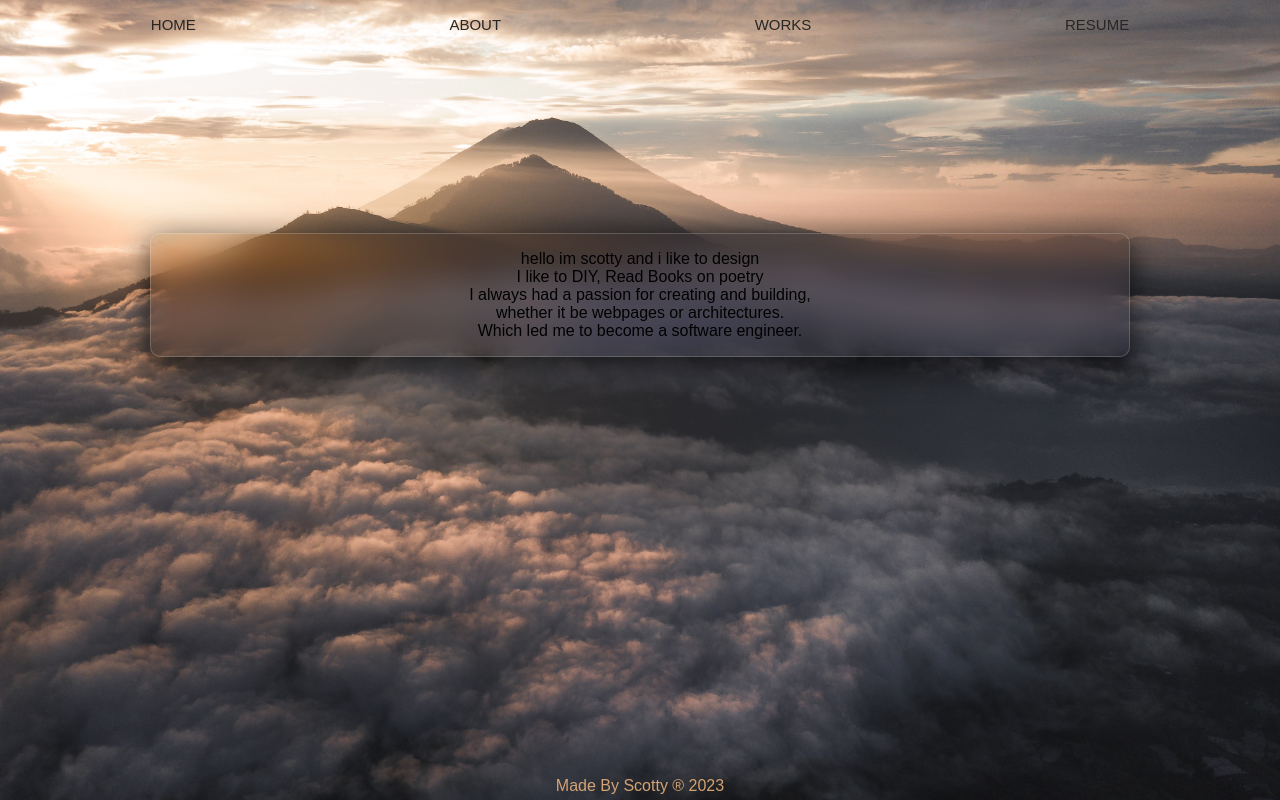
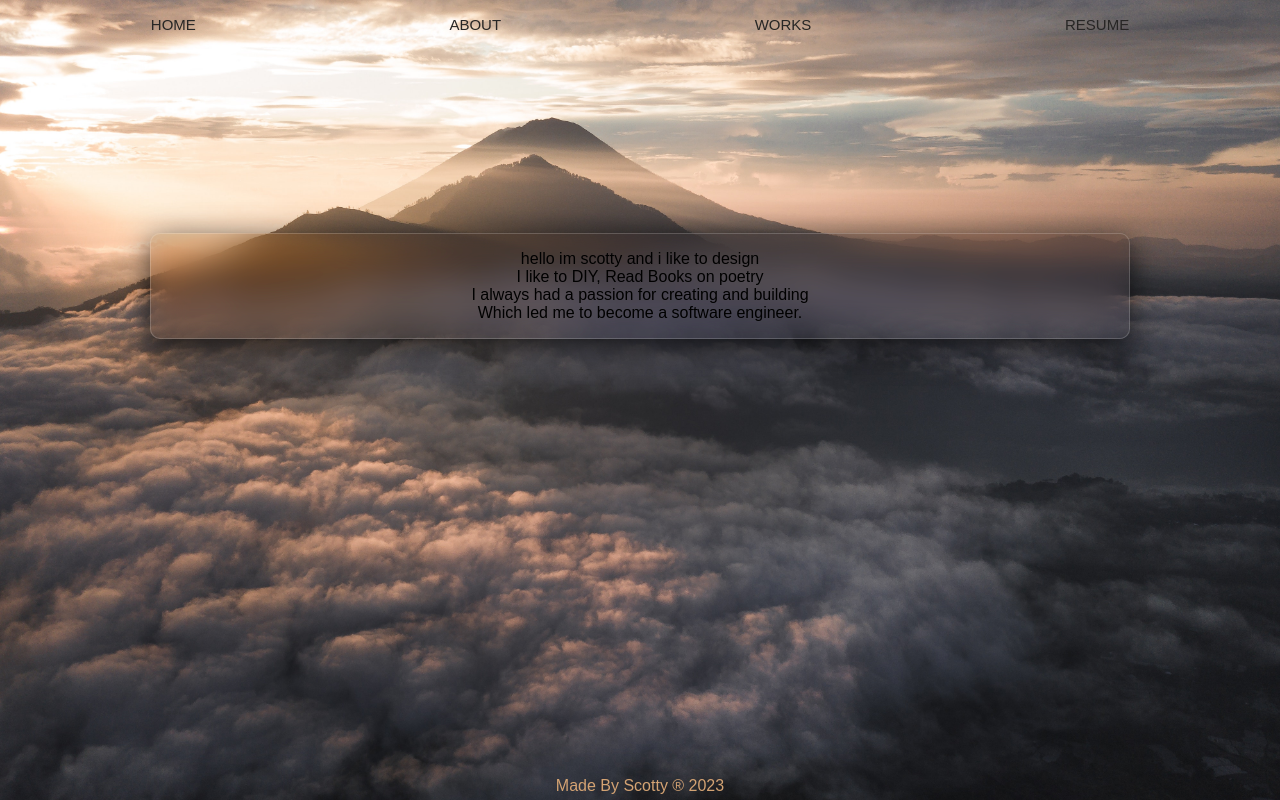
Before and after one commit to Scotty-Cloud/scott-portfolio, a React (Create React App) app: page /about in a window 1280 px wide. Built offline with nearby package versions, Linux system fonts and the light colour scheme; a web font is replaced by a local one.

Commit message:
edit about me

```diff
--- a/src/Components/About/About.jsx
+++ b/src/Components/About/About.jsx
@@ -11,15 +11,14 @@ const About = () => {
         <br/>
           I like to DIY, Read Books on poetry
           <br/>
-          I always had a passion for creating and building,
+          I always had a passion for creating and building
           <br/>
-          whether it be webpages or architectures.
-          <br/>
-          Which led  me to become a software engineer.
+          Which led me to become a software engineer.
       </p>
     </div>
 
   )
 }
 
+
 export default About
```
Also changed, not shown: src/Components/Skill/Skill.jsx (added).
